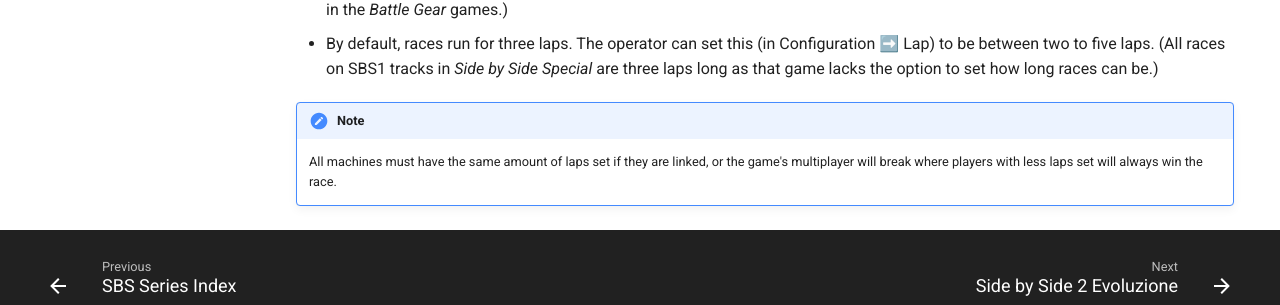
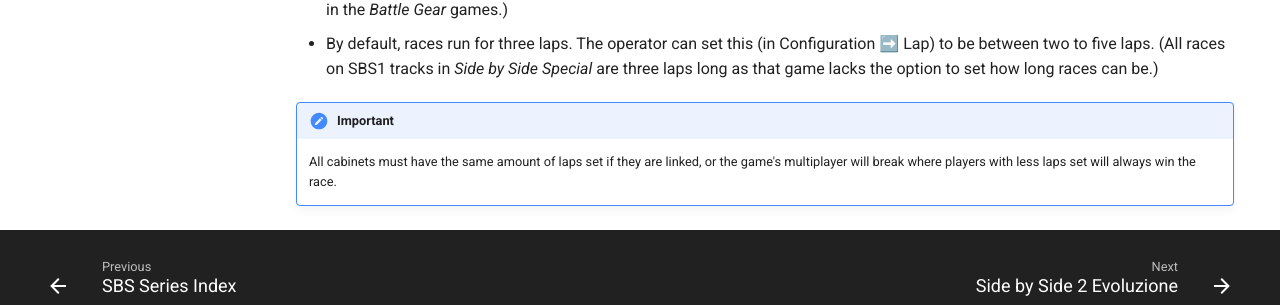
Before and after one commit to FMecha/battlegear, an MkDocs documentation site: the page built from docs/sidebs/sbs1.md, in a window 1280 px wide and 900 px high, scrolled down 1710 px. Shown: the part 513-818 px from the top of the window. Built offline with MkDocs 1.6.1 and Material for MkDocs 9.7.7, drawn with Linux system fonts in a browser that asks for light colours; comment, search, counter and statistics services are not loaded.

Commit message:
sbs1.md: term + level

```diff
--- a/docs/sidebs/sbs1.md
+++ b/docs/sidebs/sbs1.md
@@ -46,5 +46,5 @@ See the [SBS Tracks page.](/sidebs/tracks.md)
 
 - Unlike in later games, the in-race music cannot be changed. Races on Spring, Summer, and Special courses have "Blue Wind" as soundtrack and on Autumn and Winter tracks have "Red Road" play. (Neither of these songs appeared in *Side by Side Special* or in the *Battle Gear* games.)
 - By default, races run for three laps. The operator can set this (in Configuration ➡️ Lap) to be between two to five laps. (All races on SBS1 tracks in *Side by Side Special* are three laps long as that game lacks the option to set how long races can be.)
-!!! note
-    All machines must have the same amount of laps set if they are linked, or the game's multiplayer will break where players with less laps set will always win the race.
+!!! important
+    All cabinets must have the same amount of laps set if they are linked, or the game's multiplayer will break where players with less laps set will always win the race.
```
